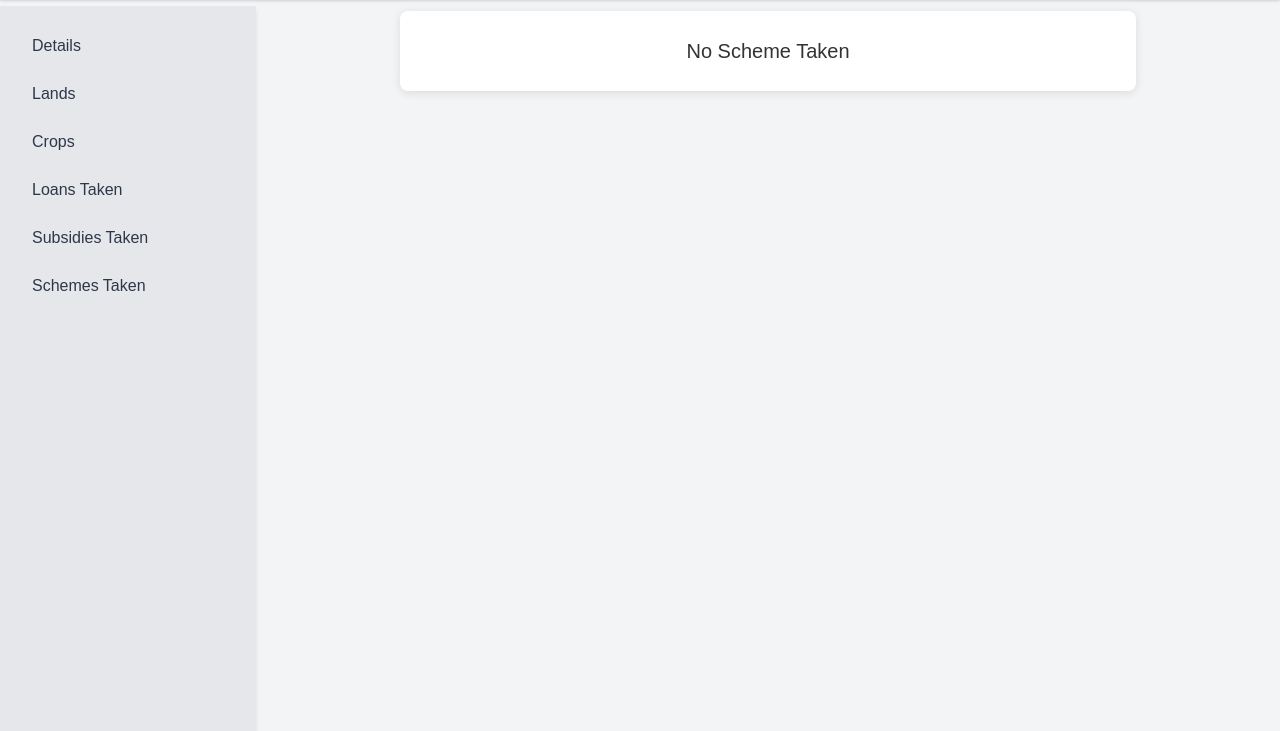
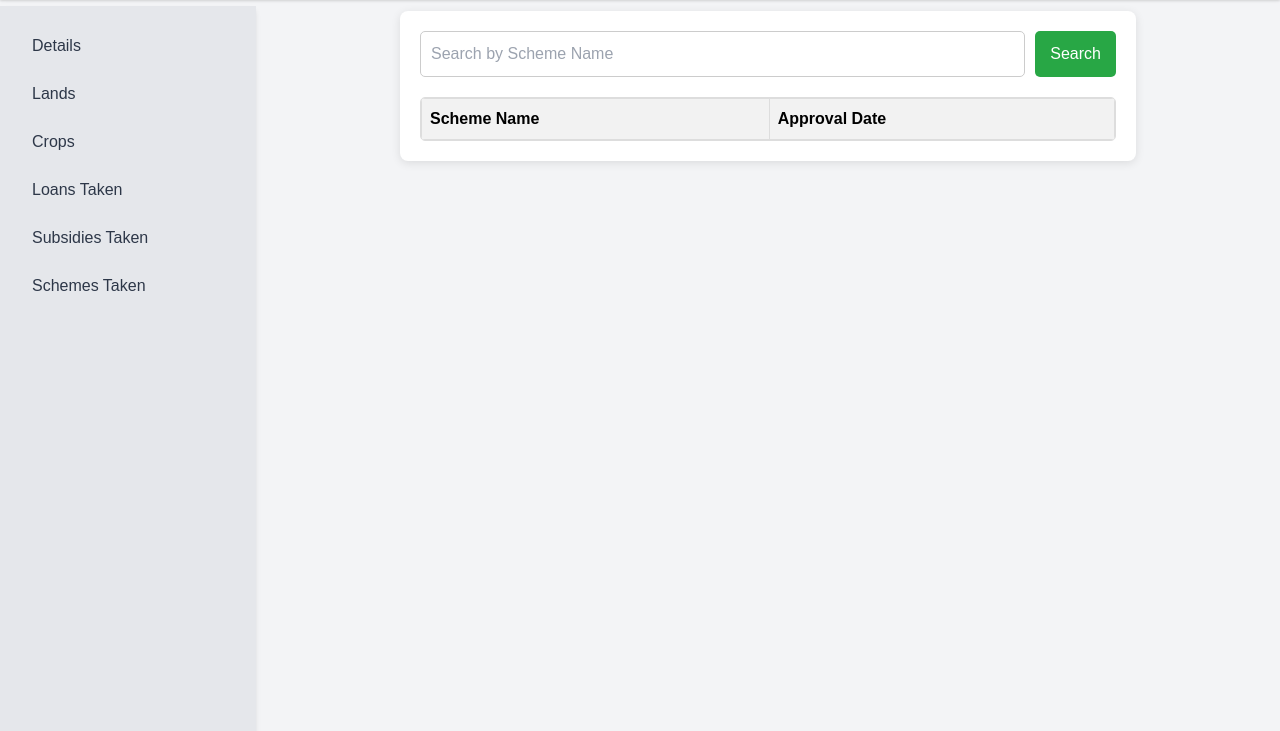
Before and after one commit to prudhvi-machana/Agrinexus, a Flask app: page /farmer_schemes_taken in a window 1280 px wide. Shown: the part 69-800 px from the top of the page. Run offline with Flask 3, Linux system fonts and the light colour scheme; the visitor is signed in with stand-in values (Sample User, id 1); data that the repository does not hold is empty; some libraries are stand-ins or nearby versions.

Commit message:
Update farmer_schemes_taken.html

```diff
--- a/templates/farmer_schemes_taken.html
+++ b/templates/farmer_schemes_taken.html
@@ -20,15 +20,6 @@
             </div>
         {% endif %}
     {% endwith %}
-
-
-    <!-- Check if schemes_taken is empty -->
-    {% if not schemes_taken %}
-        <!-- Message for No Schemes Found -->
-        <div class="no-schemes-message" style="text-align: center; margin: 5px 0;">
-            <h2 style="font-size: 20px; color: #333;">No Scheme Taken</h2>
-        </div>
-    {% else %}
 
      <!-- Search Bar -->
      <form id="search-form" action="{{ url_for('farmer_schemes_taken') }}" method="GET" class="search-form">
@@ -54,6 +45,5 @@
                 </tbody>
             </table>
         </div>
-    {% endif %}
 </div>
 {% endblock %}
```
